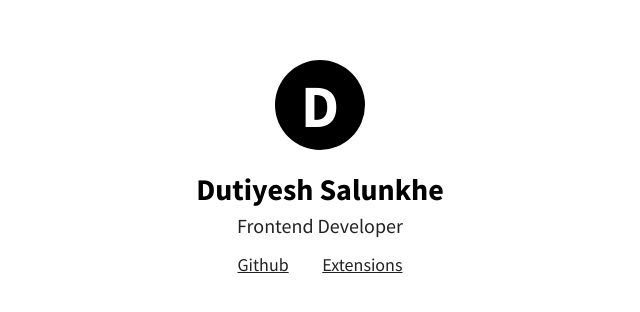
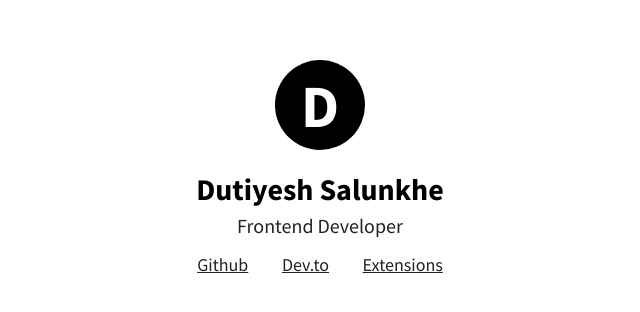
Before and after one commit to dutiyesh/dutiyesh.github.io, a plain HTML site: page index.html in a window 1280 px wide. Shown: the part 222-534 px from the top of the page, without its empty margins (320-960 px from the left). Drawn offline with Linux system fonts and the light colour scheme.

Commit message:
Add dev.to link

```diff
--- a/index.html
+++ b/index.html
@@ -26,6 +26,9 @@
 					<a href="https://github.com/dutiyesh" title="Open Github" class="nav-list-link">Github</a>
 				</li>
 				<li>
+					<a href="https://dev.to/dutiyesh" title="Open Dev.to" class="nav-list-link">Dev.to</a>
+				</li>
+				<li>
 					<a href="https://dutiyesh.github.io/extensions/" title="Open Extensions" class="nav-list-link">Extensions</a>
 				</li>
 			</ul>
```
